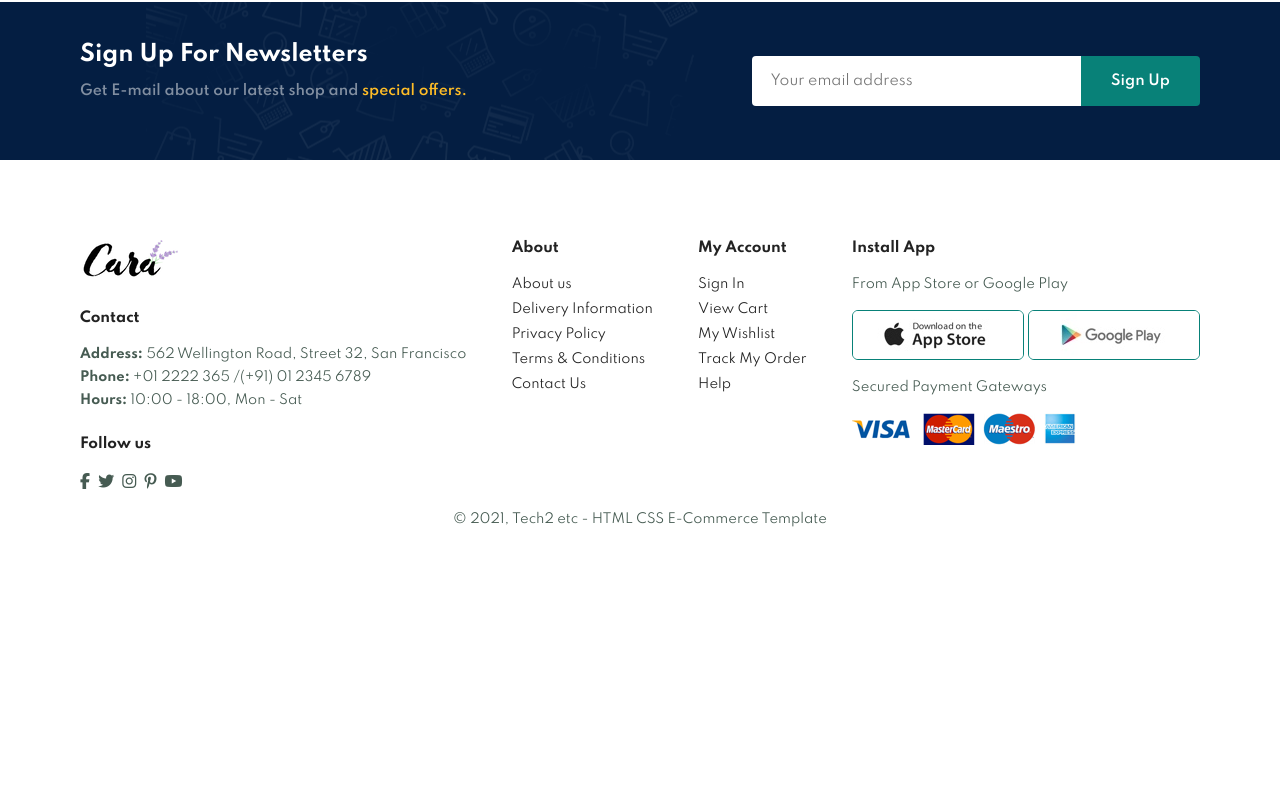
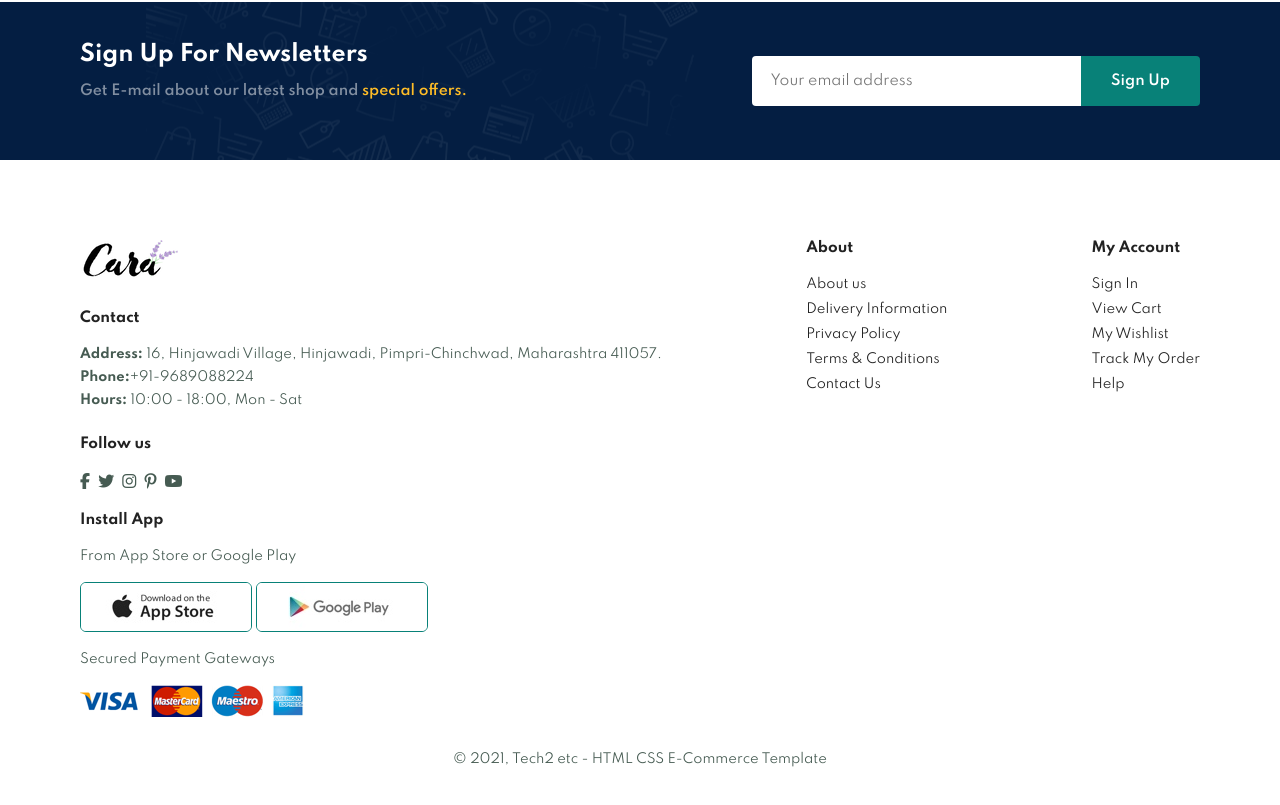
Before and after one commit to sandipsk01/E-Commerce_Frontend_Project, a plain HTML site: page shop.html in a window 1280 px wide. Shown: the part 2244-3049 px from the top of the page. Before the commit the page ends 2819 px from the top, so only its background shows below. Drawn offline with Linux system fonts and the light colour scheme.

Commit message:
Update shop.html

```diff
--- a/shop.html
+++ b/shop.html
@@ -305,8 +305,8 @@
         <div class="col">
             <img class="logo" src="./img/logo.png" alt="">
             <h4>Contact</h4>
-            <p><strong>Address: </strong> 562 Wellington Road, Street 32, San Francisco</p>
-            <p><strong>Phone:</strong> +01 2222 365 /(+91) 01 2345 6789</p>
+            <p><strong>Address: </strong>16, Hinjawadi Village, Hinjawadi, Pimpri-Chinchwad, Maharashtra 411057.</p>
+            <p><strong>Phone:</strong>+91-9689088224</p>
             <p><strong>Hours:</strong> 10:00 - 18:00, Mon - Sat</p>
             <div class="follow">
                 <h4>Follow us</h4>
```
